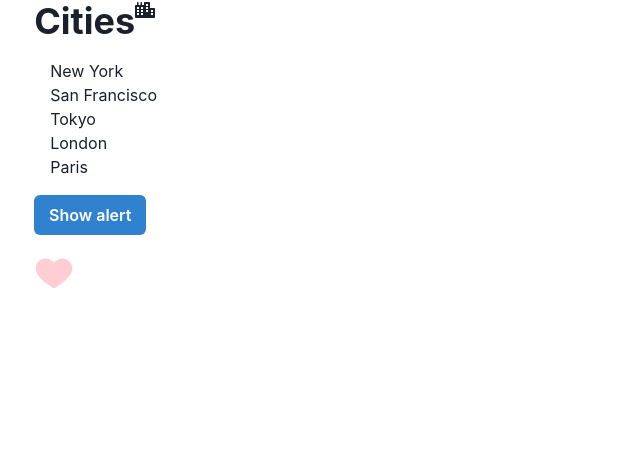
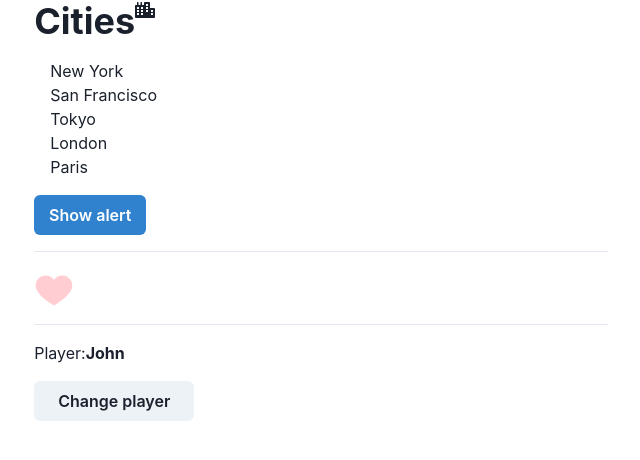
Before and after one commit to kboul/react-18, a React (Vite) app: page / in a window 1280 px wide. Shown: the top 460 px of the page, without its empty margins (319-959 px from the left). Built offline with nearby package versions, Linux system fonts and the light colour scheme.

Commit message:
Updating state of a complex object

```diff
--- a/src/App.tsx
+++ b/src/App.tsx
@@ -2,7 +2,7 @@ import { Container, Flex, Stack } from "@chakra-ui/react";
 import { useState } from "react";
 import { FaCity } from "react-icons/fa";
 
-import { Alert, Button, Like, ListGroup } from "./components";
+import { Alert, Button, Like, ListGroup, Player } from "./components";
 
 export default function App() {
   const [showAlert, setShowAlert] = useState(false);
@@ -35,7 +35,12 @@ export default function App() {
           Show alert
         </Button>
 
+        <hr />
+
         <Like onClick={() => console.log("clicked")} />
+
+        <hr />
+        <Player />
       </Stack>
     </Container>
   );
--- /dev/null
+++ b/src/components/Player.tsx
@@ -0,0 +1,30 @@
+import { Flex } from "@chakra-ui/react";
+import { useState } from "react";
+import { Button } from ".";
+
+export default function Player() {
+  const [game, setGame] = useState({
+    id: 1,
+    player: {
+      name: "John",
+    },
+  });
+
+  const handleClick = () => {
+    setGame((prevState) => ({
+      ...prevState,
+      player: { ...prevState.player, name: "Bob" },
+    }));
+  };
+
+  return (
+    <>
+      <Flex>
+        Player: <b>{game.player.name}</b>
+      </Flex>
+      <Button width={40} onClick={handleClick}>
+        Change player
+      </Button>
+    </>
+  );
+}
--- a/src/components/index.tsx
+++ b/src/components/index.tsx
@@ -2,3 +2,4 @@ export { default as Alert } from "./Alert";
 export { default as Button } from "./Button";
 export { default as Like } from "./Like";
 export { default as ListGroup } from "./ListGroup/ListGroup";
+export { default as Player } from "./Player";
```
